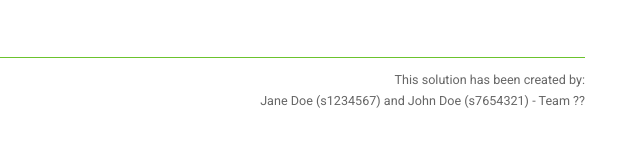
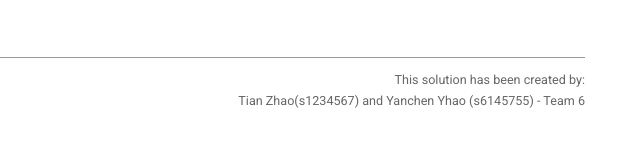
Before and after one commit to tiantud/WME_Last, a website: page Team_6/public/index.html in a window 1280 px wide. Shown: the part 1099-1246 px from the top of the page, 640-1280 px from the left. Drawn offline with Linux system fonts and the light colour scheme; no server answers.

Commit message:
changed footer

```diff
--- a/Team_6/public/index.html
+++ b/Team_6/public/index.html
@@ -72,7 +72,7 @@
 		<div class="right">
 			<p>
 				This solution has been created by:<br>
-				Jane Doe (s1234567) and John Doe (s7654321) - Team ??
+				Tian Zhao(s1234567) and Yanchen Yhao (s6145755) - Team 6
 			</p>
 		</div>
 	</div>
```
